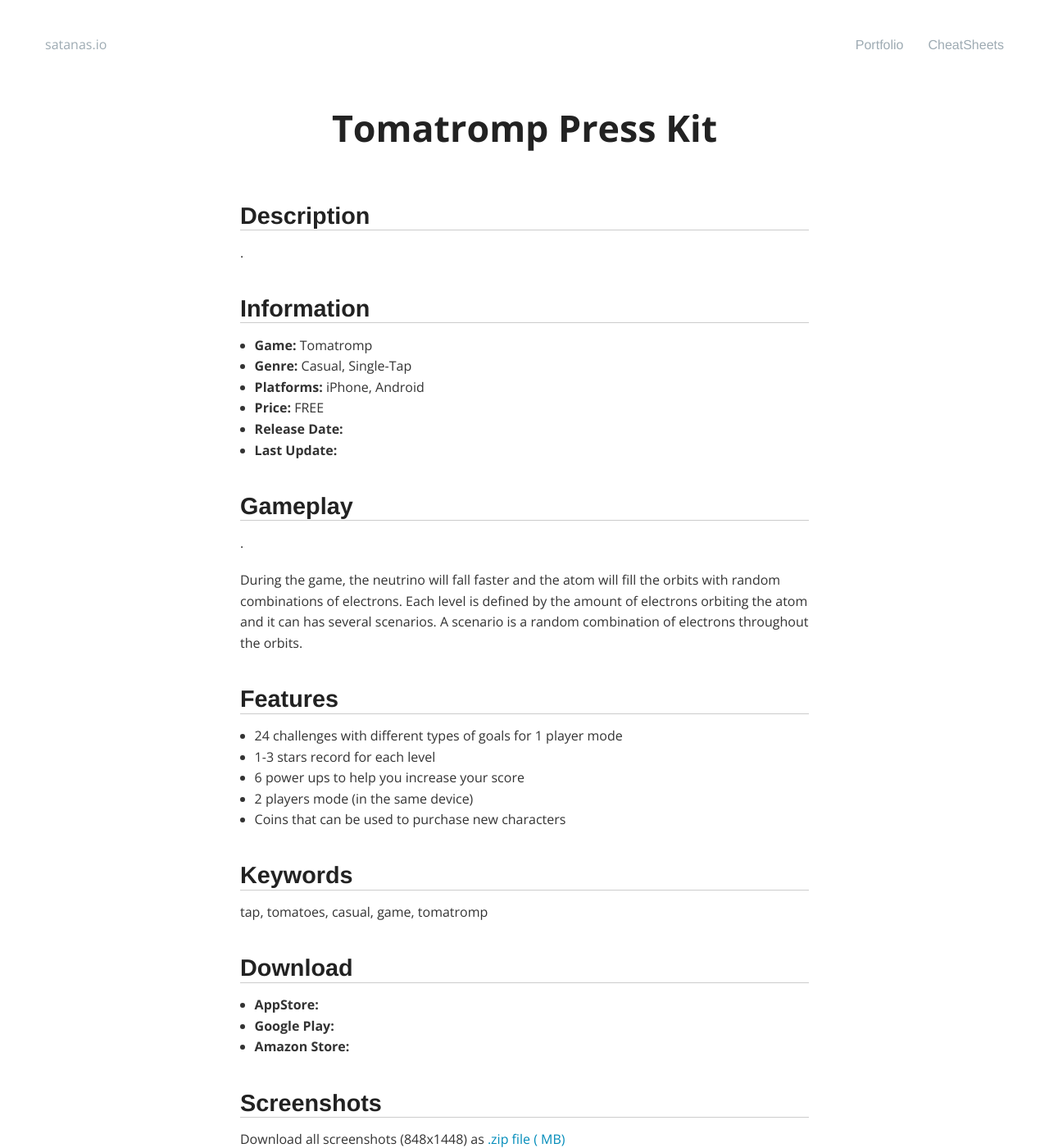
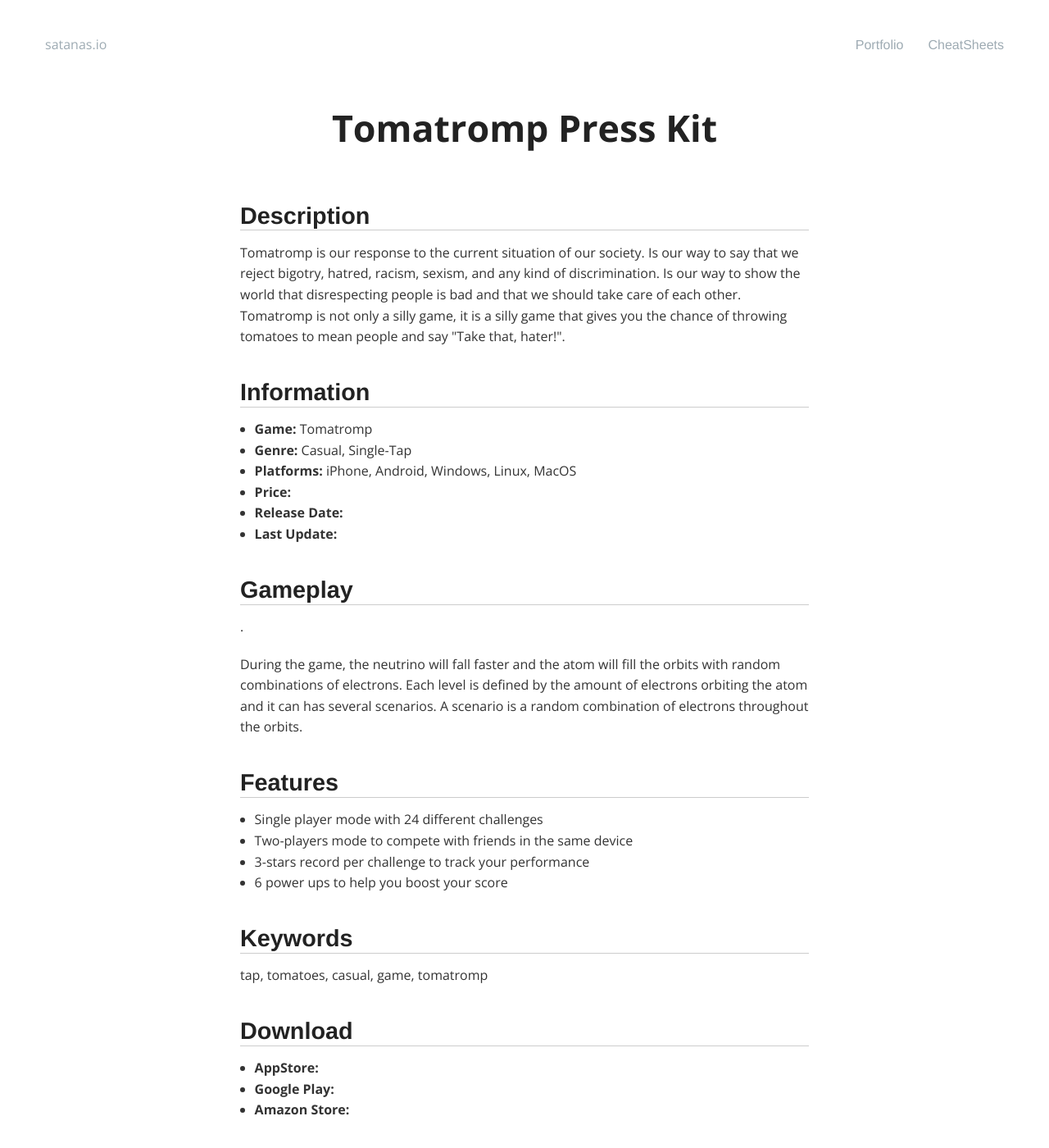
Before and after one commit to satanas/site, a Jekyll site: the page built from games/tomatromp/presskit.html, in a window 1280 px wide and 1400 px high. Shown: the whole window at 82% size. Built offline with Jekyll 4.4.1, drawn with Linux system fonts in a browser that asks for light colours; nearby versions of some CDN libraries; grey boxes are pictures that could not be loaded.

```diff
--- a/games/tomatromp/css/style.css
+++ b/games/tomatromp/css/style.css
@@ -69,6 +69,7 @@
 }
 .made-with {
   width: 45%;
+  margin: 2rem 0 5rem 0;
 }
 .downloads {
   padding-top: 5rem;
--- a/games/tomatromp/presskit.html
+++ b/games/tomatromp/presskit.html
@@ -11,15 +11,18 @@
 <section class="presskit">
 <h3>Description</h3>
 
-<p>.</p>
+<p>Tomatromp is our response to the current situation of our society. Is our way to say that we reject bigotry,
+hatred, racism, sexism, and any kind of discrimination. Is our way to show the world that disrespecting people is bad
+and that we should take care of each other. Tomatromp is not only a silly game, it is a silly game that gives you
+the chance of throwing tomatoes to mean people and say "Take that, hater!".</p>
 
 <h3>Information</h3>
 
 <ul>
   <li><strong>Game:</strong> Tomatromp</li>
   <li><strong>Genre:</strong> Casual, Single-Tap</li>
-  <li><strong>Platforms:</strong> iPhone, Android</li>
-  <li><strong>Price:</strong> FREE</li>
+  <li><strong>Platforms:</strong> iPhone, Android, Windows, Linux, MacOS</li>
+  <li><strong>Price:</strong> </li>
   <li><strong>Release Date:</strong> </li>
   <li><strong>Last Update:</strong></li>
 </ul>
@@ -34,11 +37,10 @@
 
 <h3>Features</h3>
 <ul>
-  <li>24 challenges with different types of goals for 1 player mode</li>
-  <li>1-3 stars record for each level</li>
-  <li>6 power ups to help you increase your score</li>
-  <li>2 players mode (in the same device)</li>
-  <li>Coins that can be used to purchase new characters</li>
+  <li>Single player mode with 24 different challenges</li>
+  <li>Two-players mode to compete with friends in the same device</li>
+  <li>3-stars record per challenge to track your performance</li>
+  <li>6 power ups to help you boost your score</li>
 </ul>
 
 <h3>Keywords</h3>
```
Also changed, not shown: games/tomatromp/index.html (+15 -2 lines).
